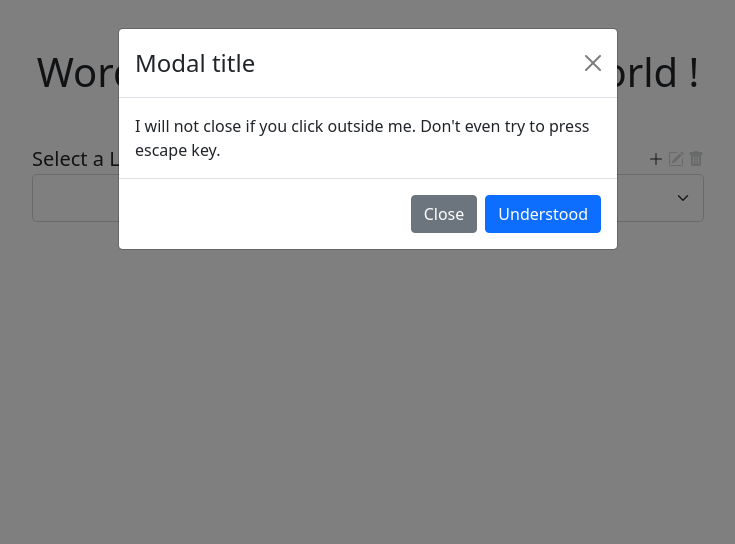
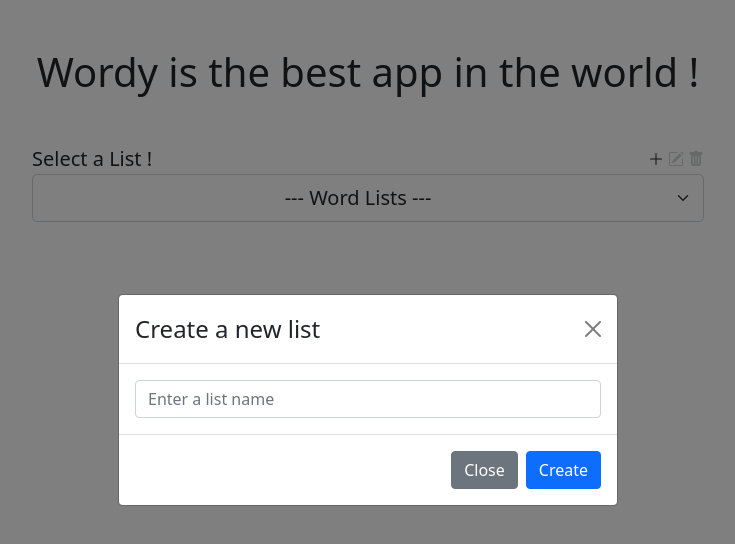
Before and after one commit to egmncyln/react_wordy, a React (Create React App) app: page /wordy/1 in a window 1280 px wide. Both pictures are taken after a click on the icon 928 px from the left and 159 px from the top of the page. Shown: the top 544 px of the page, without its empty margins (272-1007 px from the left). Built offline with nearby package versions, Linux system fonts and the light colour scheme.

Commit message:
developments for wordy and modal components

```diff
--- a/src/components/Wordy.tsx
+++ b/src/components/Wordy.tsx
@@ -1,7 +1,9 @@
 import React, { useEffect, useState } from 'react';
 import { useNavigate, useParams } from 'react-router-dom';
+import { ModalTypes } from '../enums/modal-types.enum';
 import { KeyValue } from '../models/key-value.model';
-import { WordList } from '../models/word-list.model';
+import { List } from '../models/list.model';
+import { ModalOutput } from '../models/modal-output.model';
 import Dropdown from './Dropdown';
 import Layout from './Layout';
 import WordyModal from './WordyModal';
@@ -19,8 +21,7 @@ function Wordy() {
     if (!userId) return null;
     //#endregion
 
-
-    let wordList: WordList[] = [];
+    let wordList: List[] = [];
 
     let getDropdownDatas = () => {
         let datas: KeyValue[] = [];
@@ -28,8 +29,16 @@ function Wordy() {
         return datas;
     }
 
-    let addWordList = () => {
-        console.log(`add word list`);
+    let onModalCreate = (output: ModalOutput) => {
+        if (output.type === ModalTypes.User) {
+
+        }
+        else if (output.type === ModalTypes.Word) {
+
+        }
+        else if (output.type === ModalTypes.List) {
+
+        }
     }
 
     return (
@@ -45,7 +54,7 @@ function Wordy() {
                 onDeleteClicked={() => console.log(`Wordy onDeleteClicked`)}
                 onSelectionChange={(userId: string) => console.log(`get words with userId: `, userId)}
             />
-            <WordyModal showModal={showModal} onClose={() => setShowModal(false)} />
+            <WordyModal show={showModal} type={ModalTypes.List} onClose={() => setShowModal(false)} onCreate={onModalCreate} />
         </Layout>
     )
 }
--- a/src/components/WordyModal.tsx
+++ b/src/components/WordyModal.tsx
@@ -1,13 +1,61 @@
 import React, { useEffect, useState } from 'react';
-import { Button, Modal } from 'react-bootstrap';
+import { Button, FormControl, Modal } from 'react-bootstrap';
+import { ModalTypes } from '../enums/modal-types.enum';
+import { List } from '../models/list.model';
+import { ModalOutput } from '../models/modal-output.model';
 
 function WordyModal(props: any) {
-    const [show, setShow] = useState(false);
+    let [show, setShow] = useState(false);
+    let _listName: string;
 
-    useEffect(
-        () => props.showModal ? setShow(true) : setShow(false),
-        [props.showModal]
-    )
+    useEffect(() => props.show ? setShow(true) : setShow(false), [props.show])
+
+    let getModalTitle = () => {
+        if (props.type === ModalTypes.User) {
+            return "Create a new user";
+        }
+        else if (props.type === ModalTypes.Word) {
+            return "Create a new word";
+        }
+        else if (props.type === ModalTypes.List) {
+            return "Create a new list";
+        }
+    }
+
+    let getModalBody = () => {
+        if (props.type === ModalTypes.User) {
+
+        }
+        else if (props.type === ModalTypes.Word) {
+
+        }
+        else if (props.type === ModalTypes.List) {
+            return (
+                <FormControl
+                    placeholder="Enter a list name"
+                    onKeyPress={(e: any) => e.which === 32 || e.which === 95 ? e.preventDefault() : null}
+                    onChange={(e: any) => _listName = e.target.value}
+                />
+            );
+        }
+    }
+
+    let onCreate = () => {
+        if (props.type === ModalTypes.User) {
+
+        }
+        else if (props.type === ModalTypes.Word) {
+
+        }
+        else if (props.type === ModalTypes.List) {
+            if (_listName) {
+                let data: List = { userId: '', listName: _listName }
+                let output: ModalOutput = { type: props.type, data: data };
+                props.onCreate(output);
+                setShow(false);
+            }
+        }
+    }
 
     return (
         <Modal
@@ -15,19 +63,15 @@ function WordyModal(props: any) {
             onHide={props.onClose}
             backdrop="static"
             keyboard={false}
+            centered
         >
             <Modal.Header closeButton>
-                <Modal.Title>Modal title</Modal.Title>
+                <Modal.Title>{getModalTitle()}</Modal.Title>
             </Modal.Header>
-            <Modal.Body>
-                I will not close if you click outside me. Don't even try to press
-                escape key.
-            </Modal.Body>
+            <Modal.Body>{getModalBody()}</Modal.Body>
             <Modal.Footer>
-                <Button variant="secondary" onClick={props.onClose}>
-                    Close
-                </Button>
-                <Button variant="primary">Understood</Button>
+                <Button variant="secondary" onClick={props.onClose}>Close</Button>
+                <Button variant="primary" onClick={onCreate}>Create</Button>
             </Modal.Footer>
         </Modal>
     );
```
